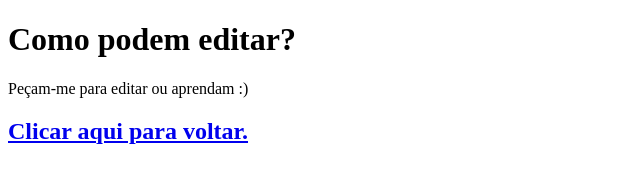
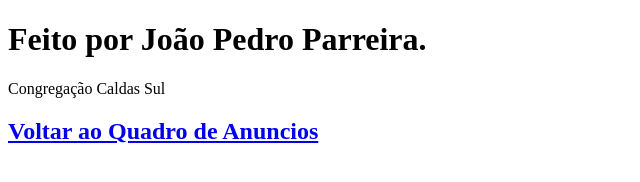
Before and after one commit to Jpjfp33/quadroanuncios.github.io, a plain HTML site: page about.html in a window 1280 px wide. Shown: the whole page, without its empty margins (0-640 px from the left). Drawn offline with Linux system fonts and the light colour scheme.

Commit message:
Update about.html

```diff
--- a/about.html
+++ b/about.html
@@ -4,14 +4,14 @@
     <body>
         <head>
 
-            <title>Mais coisas</title>
+            <title>Autoria e Agradecimentos</title>
 
         </head>
 
-        <h1>Como podem editar?</h1>
-        <p>Peçam-me para editar ou aprendam :)</p>
+        <h1>Feito por João Pedro Parreira.</h1>
+        <p>Congregação Caldas Sul</p>
 
-        <a href="./index.html"><h2>Clicar aqui para voltar.</h2></a>
+        <a href="./index.html"><h2>Voltar ao Quadro de Anuncios</h2></a>
 
         </body>
         </html>
```
